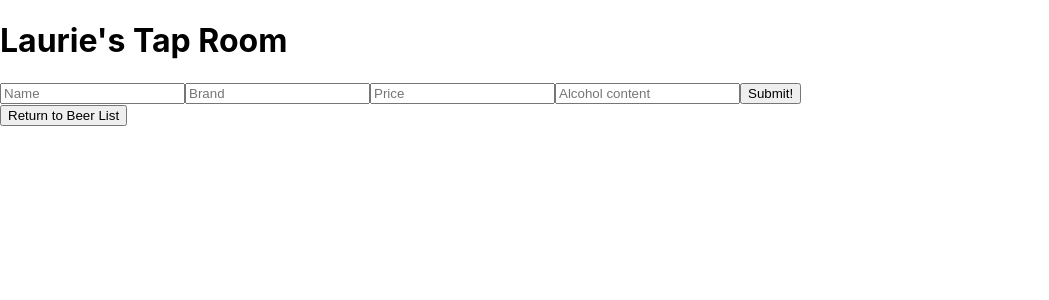
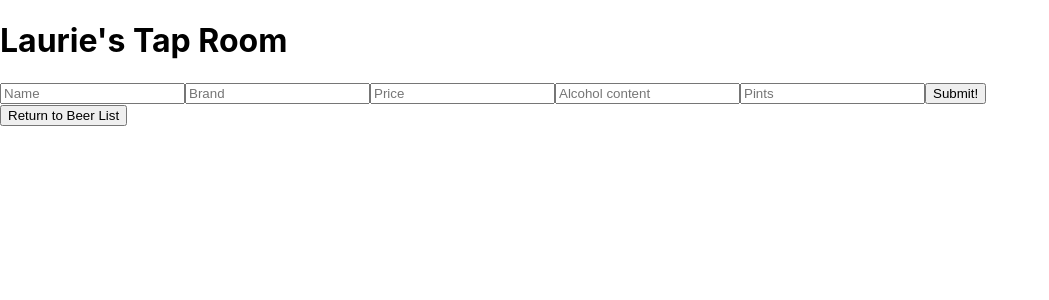
Before and after one commit to lauriewaller/tap-room, a React (Create React App) app: page / in a window 1280 px wide. Both pictures are taken after a click on the button "Enter New Beer". Shown: the top 300 px of the page, without its empty margins (0-1049 px from the left). Built offline with nearby package versions, Linux system fonts and the light colour scheme.

Commit message:
create pints input for ReusableForm

```diff
--- a/src/components/ReusableForm.js
+++ b/src/components/ReusableForm.js
@@ -21,6 +21,10 @@ function ReusableForm(props) {
       type='text'
       name='alcoholContent'
       placeholder='Alcohol content'/>
+      <input
+      type='text'
+      name='pints'
+      placeholder='Pints'/>
       <button type='submit'>{props.buttonText}</button>
     </form>
     </>
```
